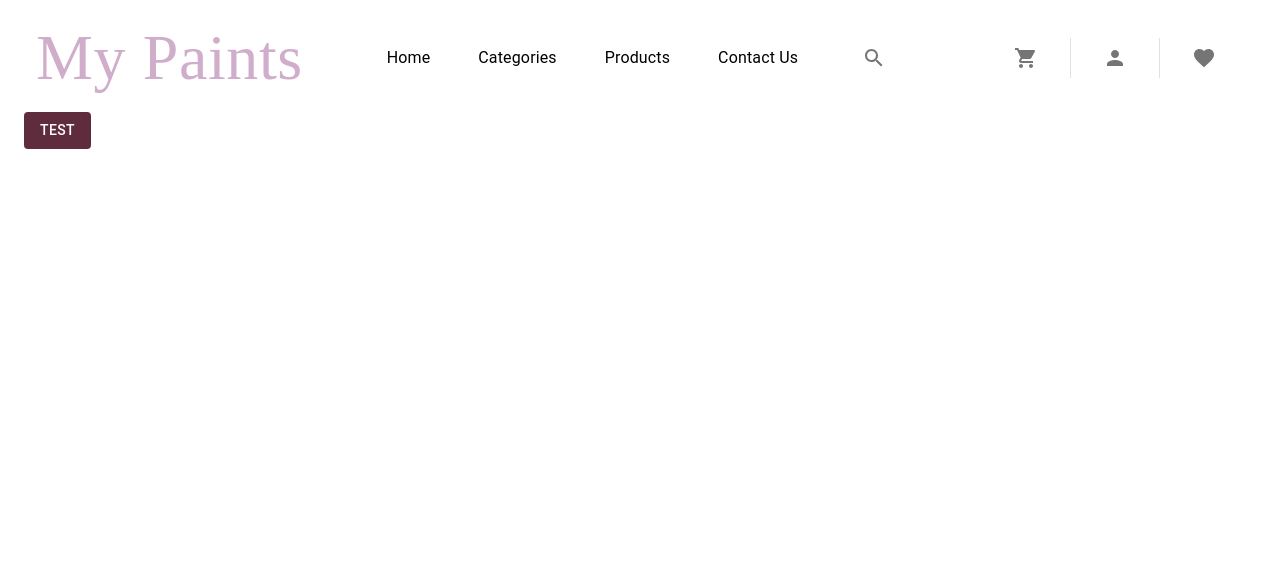
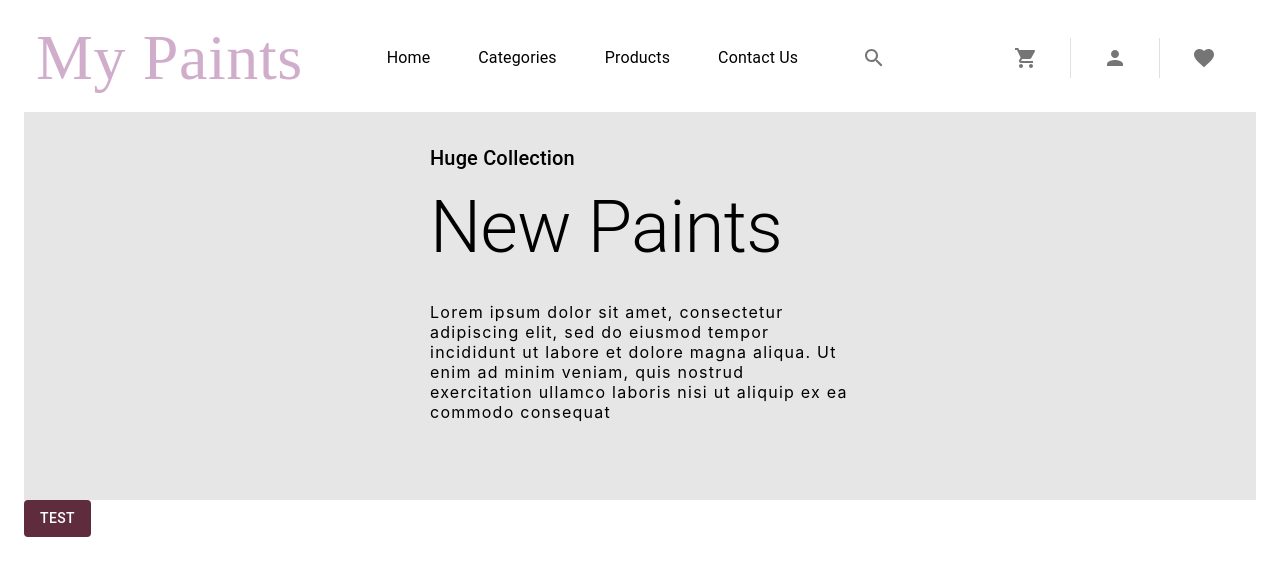
Before and after one commit to AliAdabi/muiapp, a React (Create React App) app: page / in a window 1280 px wide. Shown: the top 576 px of the page. Built offline with nearby package versions, Linux system fonts and the light colour scheme; a web font is replaced by a local one.

Commit message:
Worked on Banner and it's description. Also Added style to it

```diff
--- a/src/App.js
+++ b/src/App.js
@@ -2,6 +2,7 @@ import {Button, Container, ThemeProvider} from "@mui/material";
 import {useEffect} from "react";
 import theme from "./styles/theme";
 import AppBar from "./components/AppBar";
+import Banner from "./components/Banner";
 
 function App() {
 
@@ -17,6 +18,7 @@ function App() {
         }}
         >
             <AppBar/>
+            <Banner/>
             {
                 /*
                 * AppBar
--- a/src/components/AppBar/Actions.jsx
+++ b/src/components/AppBar/Actions.jsx
@@ -5,6 +5,7 @@ import ShoppingCartIcon from '@mui/icons-material/ShoppingCart';
 import PersonIcon from '@mui/icons-material/Person';
 import FavoriteIcon from '@mui/icons-material/Favorite';
 import {matches} from "@testing-library/jest-dom/dist/utils";
+import {Colors} from "../../styles/theme";
 
 function Actions({matches}) {
     const Component = matches ? ActionIconsContainerMobile : ActionIconsContainerDesktop;
@@ -17,7 +18,8 @@ function Actions({matches}) {
                     }}>
                     <ListItemIcon sx={{
                         display: 'flex',
-                    justifyContent: 'center'
+                        justifyContent: 'center',
+                        color: matches && Colors.secondary
                     }}>
                         <ShoppingCartIcon/>
                     </ListItemIcon>
@@ -30,7 +32,9 @@ function Actions({matches}) {
                     <ListItemIcon
                         sx={{
                             display: 'flex',
-                        justifyContent: 'center'
+                            justifyContent: 'center',
+                            color: matches && Colors.secondary
+
                         }}>
                         <PersonIcon/>
                     </ListItemIcon>
@@ -43,7 +47,9 @@ function Actions({matches}) {
                     <ListItemIcon
                         sx={{
                             display: 'flex',
-                        justifyContent: 'center'
+                            justifyContent: 'center',
+                            color: matches && Colors.secondary
+
                         }}>
                         <FavoriteIcon/>
                     </ListItemIcon>
--- a/src/components/AppBar/AppBarMobile.jsx
+++ b/src/components/AppBar/AppBarMobile.jsx
@@ -3,6 +3,7 @@ import {AppBarContainer, AppBarHeader} from "../../styles/AppBar";
 import {IconButton} from "@mui/material";
 import MenuIcon from '@mui/icons-material/Menu';
 import SearchIcon from '@mui/icons-material/Search';
+import Actions from "./Actions";
 
 function AppBarMobile({matches}) {
     return (
@@ -16,6 +17,7 @@ function AppBarMobile({matches}) {
             <IconButton>
                 <SearchIcon/>
             </IconButton>
+            <Actions matches={matches}/>
         </AppBarContainer>
     );
 }
--- /dev/null
+++ b/src/components/Banner/index.js
@@ -0,0 +1,22 @@
+import React from 'react';
+import {Typography, useMediaQuery, useTheme} from "@mui/material";
+import {BannerContainer, BannerContent, BannerDescription, BannerTitle} from "../../styles/Banner";
+
+function Banner(props) {
+    const theme = useTheme();
+    const matches = useMediaQuery(theme.breakpoints.down('md'));
+    return (
+        <BannerContainer>
+            <BannerContent>
+                <Typography variant='h6'>Huge Collection</Typography>
+                <BannerTitle variant='h2'> New Paints</BannerTitle>
+                <BannerDescription variant='Subtitle'>Lorem ipsum dolor sit amet, consectetur adipiscing elit, sed do
+                    eiusmod tempor incididunt ut labore et dolore magna aliqua. Ut enim ad minim veniam, quis nostrud
+                    exercitation ullamco laboris nisi ut aliquip ex ea commodo consequat
+                </BannerDescription>
+            </BannerContent>
+        </BannerContainer>
+    );
+}
+
+export default Banner;
--- /dev/null
+++ b/src/styles/Banner/index.js
@@ -0,0 +1,45 @@
+import {styled} from "@mui/material/styles";
+import {Box, Typography} from "@mui/material";
+import Theme, {Colors} from "../theme";
+
+
+export const BannerContainer = styled(Box)(({theme}) => ({
+    display: 'flex',
+    justifyContent: 'center',
+    width: '100%',
+    height: '100%',
+    padding: '0px 0px',
+    background: Colors.light_gray,
+    [theme.breakpoints.down('sm')]: {
+        flexDirection : 'column',
+        alignItems: 'center'
+    }
+}))
+
+export const BannerContent = styled(Box)(()=> ({
+    display: 'flex',
+    flexDirection: 'column',
+    justifyContent: 'center',
+    maxWidth: 420,
+    padding: '30px'
+}))
+
+export const BannerTitle = styled(Typography)(({theme}) => ({
+    lineHeight : 1.5,
+    fontSize: '72px',
+    marginBottom: '20px',
+    [theme.breakpoints.down('sm')]: {
+        fontSize: '42px'
+    }
+}))
+
+export const BannerDescription = styled(Typography)(({theme}) => ({
+    lineHeight: 1.25,
+    letterSpacing: 1.25,
+    marginBottom: '3em',
+    [theme.breakpoints.down("md")]: {
+        lineHeight: 1.15,
+        letterSpacing: 1.15,
+        marginBottom: '1.5em',
+    }
+}))
```
Lines whose indentation alone changed are shown as unchanged.
